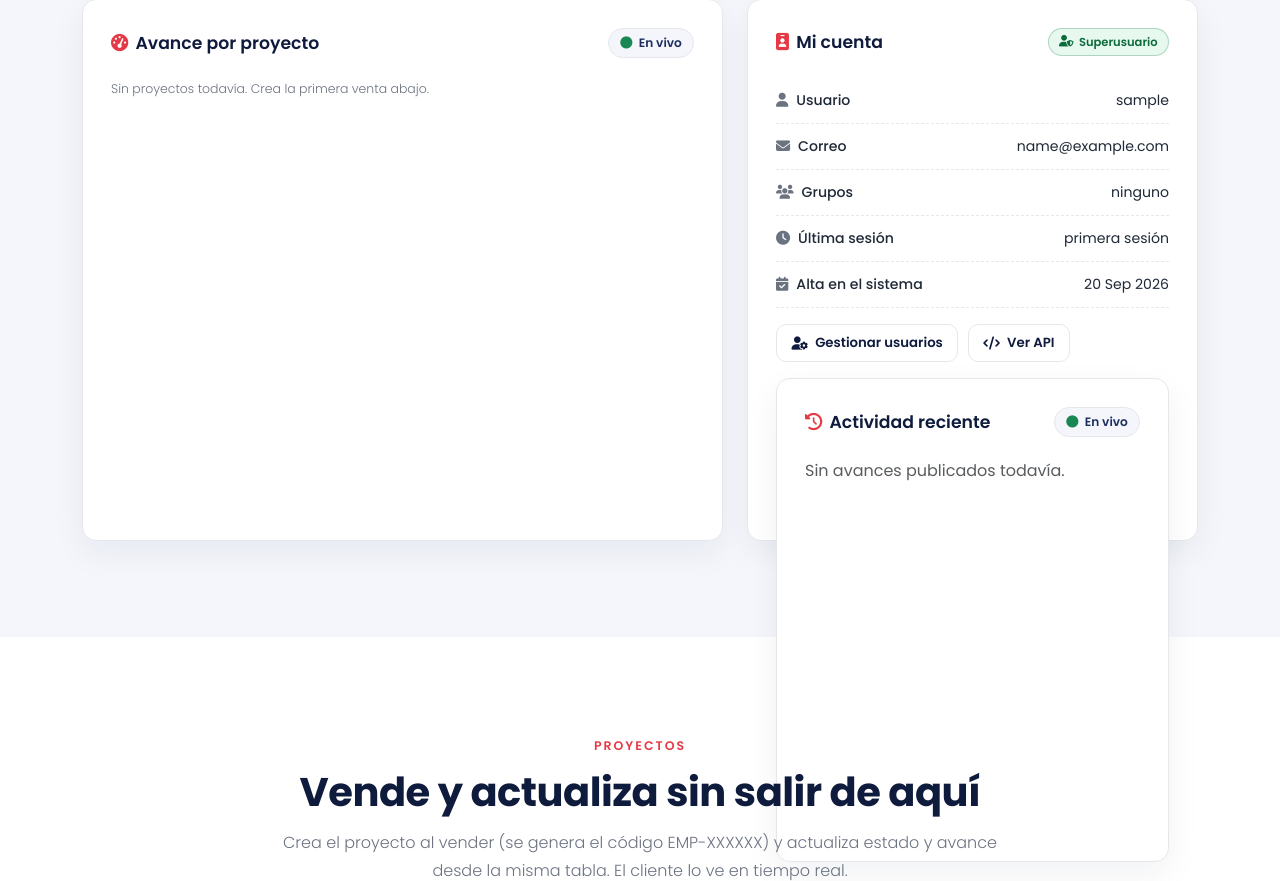
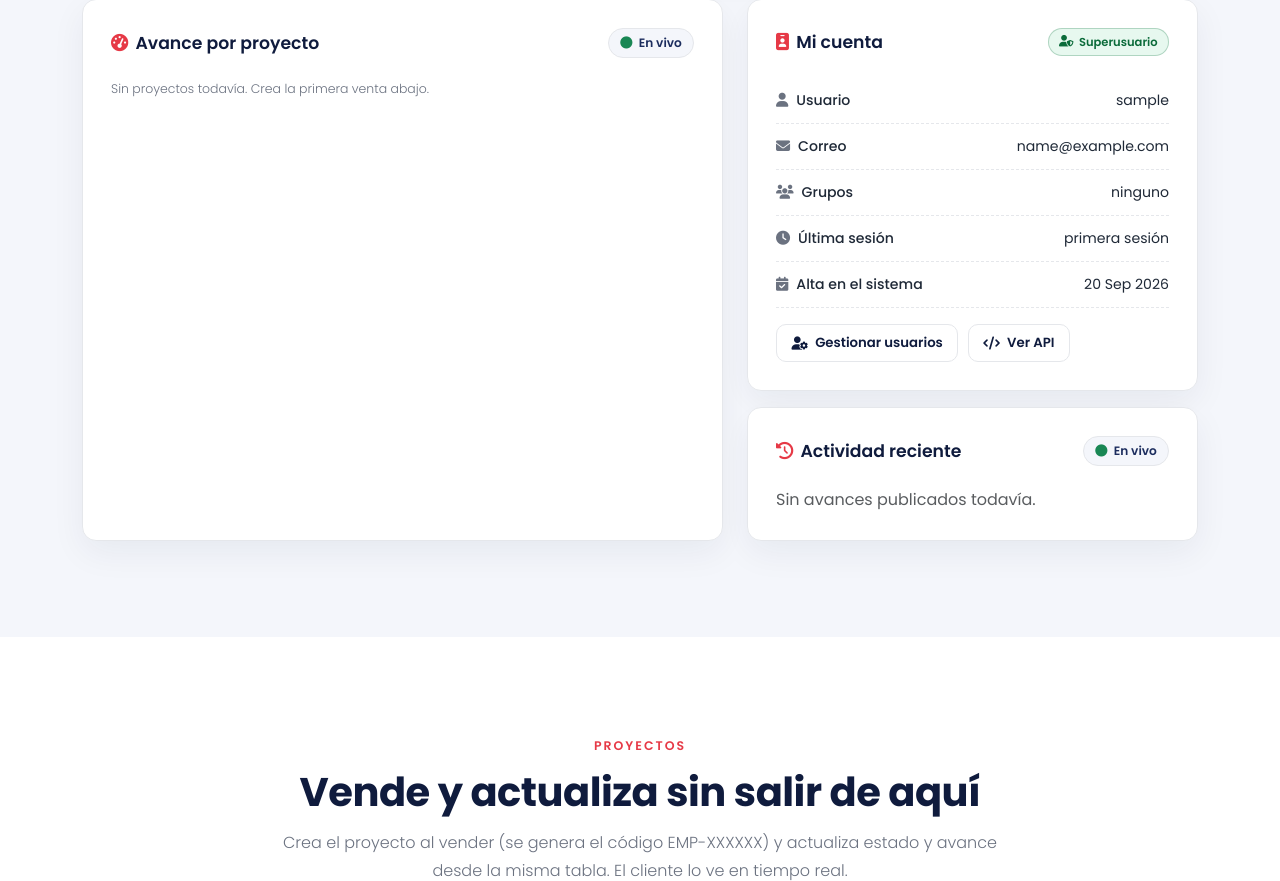
Before and after one commit to Smoky6V/Empire, a Django app: page / in a window 1280 px wide. Shown: the part 1008-1889 px from the top of the page. Run offline with Django 5.2, Linux system fonts and the light colour scheme; the visitor is signed in with stand-in values (Sample User, id 1); data comes from the database, SQL or seed files in the repository; data that the repository does not hold is empty.

Commit message:
Arregla el panel Actividad reciente: quita anidado que lo estiraba a toda la altura

```diff
--- a/Tecnologies/templates/inicio.html
+++ b/Tecnologies/templates/inicio.html
@@ -200,6 +200,12 @@
             border: 1px solid var(--empire-border);
             border-radius: var(--empire-radius);
             box-shadow: 0 12px 34px rgba(15, 27, 61, 0.06);
+        }
+
+        /* Variante para paneles apilados en una misma columna: sin height
+           100% (si no, el primero se estira a toda la columna y desborda). */
+        .emp-adm-panel--auto {
+            height: auto;
         }
 
         .emp-adm-panel__head {
@@ -952,7 +958,7 @@
                         </div>
                     </div>
                     <div class="col-lg-5 emp-reveal">
-                        <div class="emp-adm-panel">
+                        <div class="emp-adm-panel emp-adm-panel--auto">
                             <div class="emp-adm-panel__head">
                                 <h3 class="emp-adm-panel__title"><i class="fas fa-id-badge"></i>Mi cuenta</h3>
                                 {% if request.user.is_superuser %}
@@ -996,7 +1002,9 @@
                                     <i class="fas fa-code"></i> Ver API
                                 </a>
                             </div>
-                            <div class="emp-adm-panel mt-3">
+                        </div>
+
+                        <div class="emp-adm-panel emp-adm-panel--auto mt-3">
                             <div class="emp-adm-panel__head">
                                 <h3 class="emp-adm-panel__title"><i class="fas fa-clock-rotate-left"></i>Actividad reciente</h3>
                                 <span class="emp-adm-chip"><i class="fas fa-circle text-success"></i> En vivo</span>
@@ -1011,7 +1019,6 @@
                                 <li class="text-muted">Sin avances publicados todavía.</li>
                                 {% endfor %}
                             </ul>
-                            </div>
                         </div>
                     </div>
                 </div>
@@ -2459,6 +2466,19 @@ Mostrando <span id="empAdmCount">{{ panel_proyectos|length }}</span> de <span id
                         esc(p.estado_display) + ' con ' + p.avance + '%.</div></div>';
                 }).join('');
             };
+            var actualizarActividadResumen = function (d) {
+                var lista = document.getElementById('actividadReciente');
+                if (!lista) { return; }
+                if (!d.actividad || !d.actividad.length) {
+                    lista.innerHTML = '<li class="text-muted">Sin avances publicados todavia.</li>';
+                    return;
+                }
+                lista.innerHTML = d.actividad.map(function (a) {
+                    return '<li class="mb-2"><b>' + esc(a.codigo) + '</b> · ' + esc(a.titulo) +
+                        '<br><small class="text-muted">' + esc(a.proyecto) + ' · ' +
+                        esc(a.cuando) + '</small></li>';
+                }).join('');
+            };
             var refrescarPanel = function () {
                 fetch(resumenUrl, { headers: { 'Accept': 'application/json' } })
                     .then(function (r) { return r.ok ? r.json() : null; })
@@ -2474,6 +2494,7 @@ Mostrando <span id="empAdmCount">{{ panel_proyectos|length }}</span> de <span id
                         actualizarGraficas(d);
                         actualizarAvanceTop(d);
                         actualizarBitacora(d);
+                        actualizarActividadResumen(d);
                         actualizarAlertas(d);
                     })
                     .catch(function () { });
```
Lines whose indentation alone changed are shown as unchanged.
